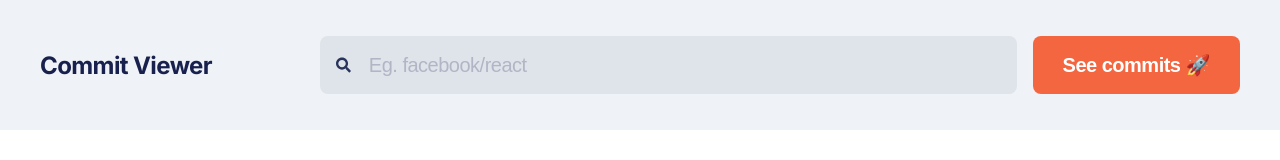
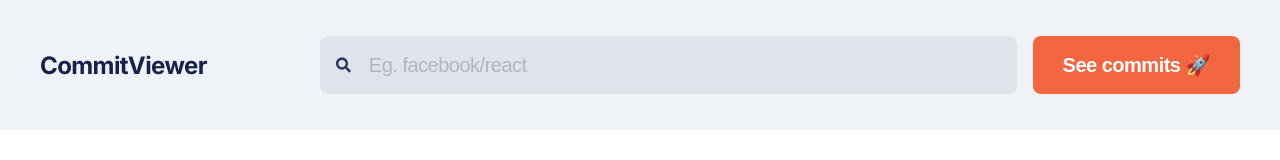
Before and after one commit to mishs/dado-react-code-audition, a React (Create React App) app: page /commits in a window 1280 px wide. Shown: the top 160 px of the page. Built offline with nearby package versions, Linux system fonts and the light colour scheme.

Commit message:
Remove words spacing

```diff
--- a/src/Commits/Commits.js
+++ b/src/Commits/Commits.js
@@ -32,7 +32,7 @@ function Commits() {
       <HeaderStyles style={{ background: '#EFF2F6', marginBottom: '32px' }}>
         <nav className="container">
           <h1>
-            <Link to="/">Commit Viewer</Link>
+            <Link to="/">CommitViewer</Link>
           </h1>
           <SearchInput value={searchQuery} />
         </nav>
--- a/src/components/Header.js
+++ b/src/components/Header.js
@@ -7,7 +7,7 @@ function Header() {
         <HeaderStyles>
             <nav>
                 <h1>
-                    <Link to="/">Commit Viewer</Link>
+                    <Link to="/">CommitViewer</Link>
                 </h1>
                 <ul>
                     <li>
```
